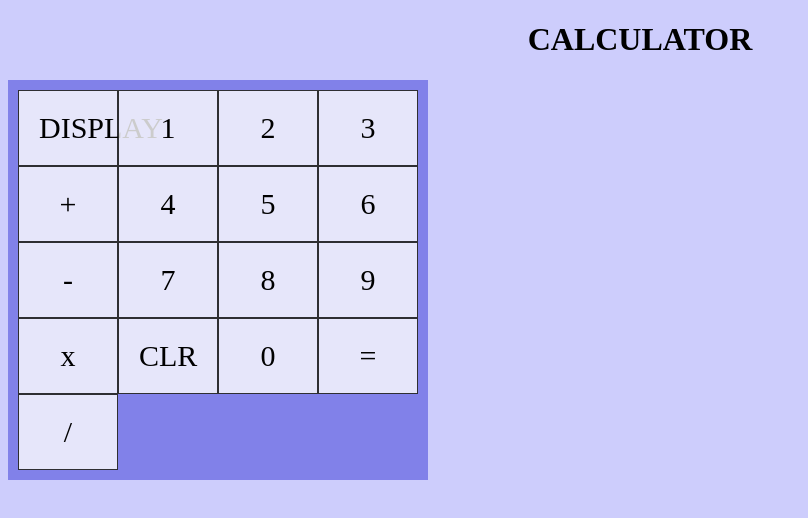
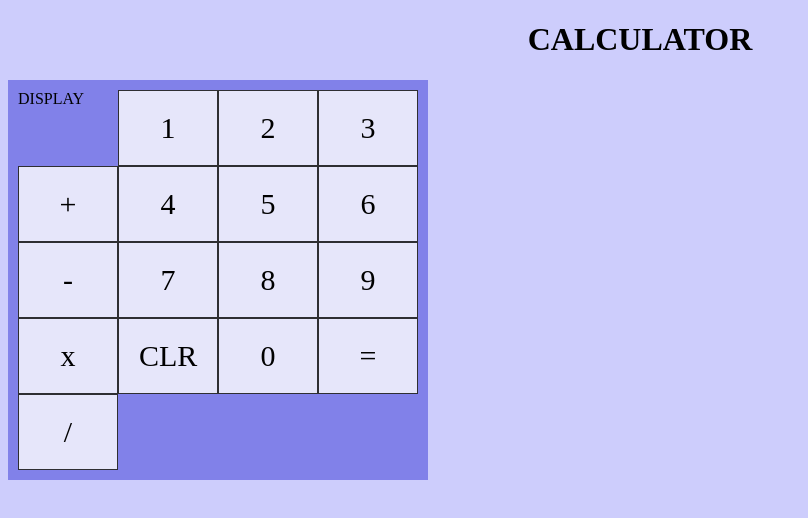
Before and after one commit to neyssacadet/Calculator, a plain HTML site: page index.html in a window 1280 px wide. Shown: the whole page, without its empty margins (0-808 px from the left). Drawn offline with Linux system fonts and the light colour scheme; a web font is replaced by a local one.

Commit message:
removed class grid-container from Display for it to not become clickable

```diff
--- a/index.html
+++ b/index.html
@@ -14,7 +14,7 @@
 <body>
     <h1>CALCULATOR</h1>
      <div class="container">
-         <div class="grid-container display">DISPLAY</div>
+         <div class= "display">DISPLAY</div>
          <div class="grid-container item1">1</div>
          <div class="grid-container item1">2</div>
          <div class="grid-container item3">3</div>
```
